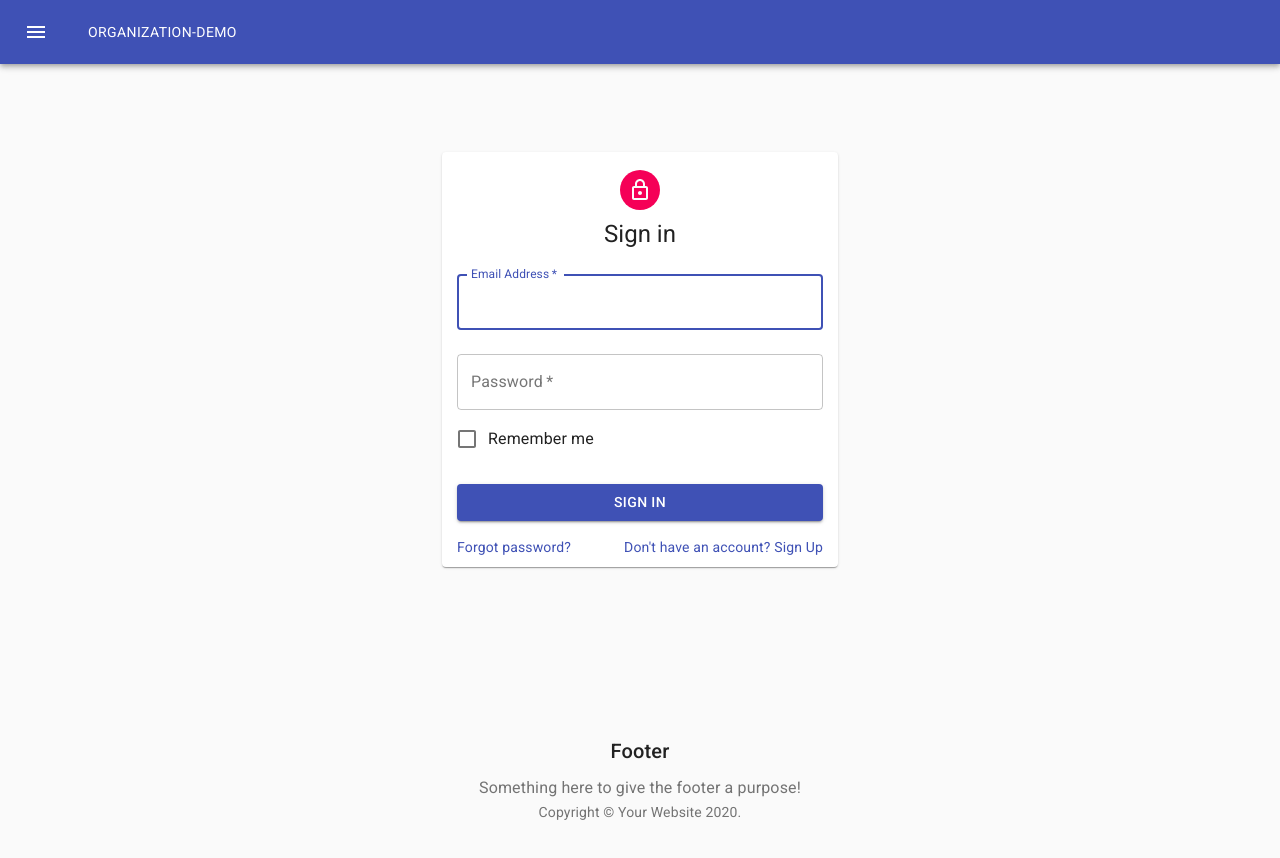
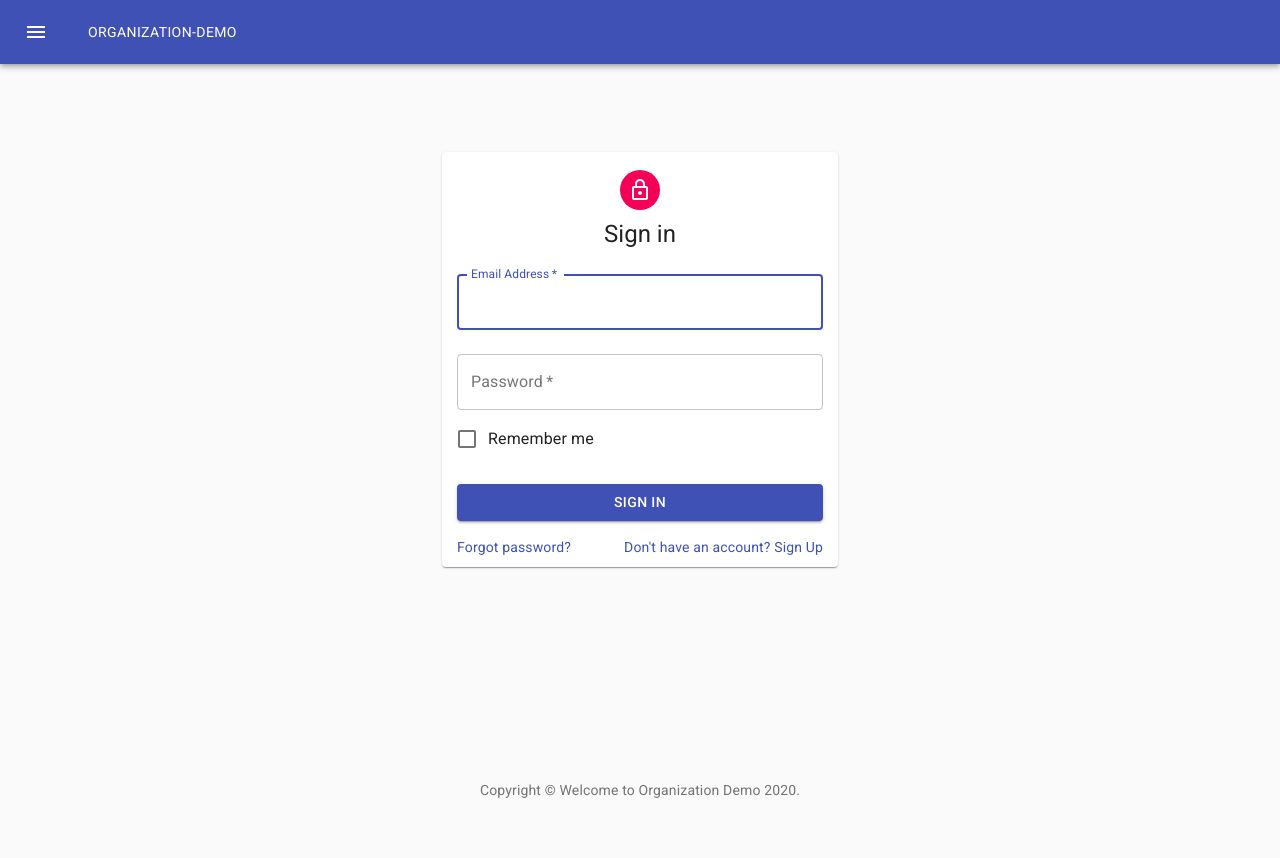
Before and after one commit to vinaybetabulls/organization-demo-reactapp, a React (Create React App) app: page / in a window 1280 px wide. Shown: the top 858 px of the page. After the commit the page ends 800 px from the top, so only its background shows below. Built offline with nearby package versions, Linux system fonts and the light colour scheme.

Commit message:
updated footer

```diff
--- a/src/components/footer.js
+++ b/src/components/footer.js
@@ -1,15 +1,16 @@
 import React from 'react';
-import CssBaseline from '@material-ui/core/CssBaseline';
+import Link from '@material-ui/core/Link';
+import Box from '@material-ui/core/Box';
 import Typography from '@material-ui/core/Typography';
-import Link from '@material-ui/core/Link';
 import { makeStyles } from '@material-ui/core/styles';
+import Container from '@material-ui/core/Container';
 
 function Copyright() {
     return (
         <Typography variant="body2" color="textSecondary" align="center">
             {'Copyright © '}
             <Link color="inherit" href="#">
-        Your Website
+                Welcome to Organization Demo
       </Link>{' '}
             {new Date().getFullYear()}
             {'.'}
@@ -18,40 +19,20 @@ function Copyright() {
 }
 
 const useStyles = makeStyles((theme) => ({
-  link: {
-    margin: theme.spacing(1, 1.5),
-    lineHeight: 1.75,
-    letterSpacing: '0.02857em',
-    textTransform: 'uppercase',
-    color: 'white',
-    textDecoration: 'none',
-  },
-  footer: {
-    marginTop: theme.spacing(15),
-    backgroundColor: "#FAFAFA",
-    padding: theme.spacing(6),
-  },
+    footerPosition: {
+        position: 'fixed',
+        bottom: 0
+      }
 }));
 
-const Footer = () => {
+export default function Footer() {
     const classes = useStyles();
 
     return (
-    <React.Fragment>
-      <CssBaseline />
-      {/* Footer */}
-      <footer className={classes.footer}>
-        <Typography variant="h6" align="center" gutterBottom>
-          Footer
-        </Typography>
-        <Typography variant="subtitle1" align="center" color="textSecondary" component="p">
-          Something here to give the footer a purpose!
-        </Typography>
+        <Container className={classes.footerPosition}>
+            <Box mt={5}>
                 <Copyright />
-      </footer>
-      {/* End footer */}
-    </React.Fragment>
-  );
+            </Box>
+        </Container>
+    )
 }
-
-export default Footer;
```
Lines whose indentation alone changed are shown as unchanged.
